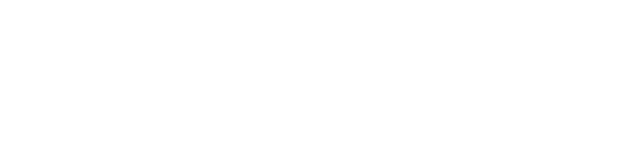
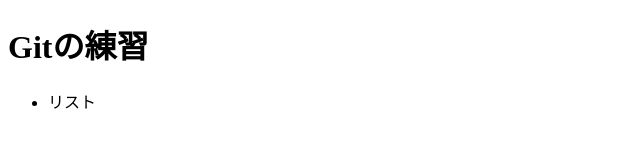
Before and after one commit to mutsuki626/git-test, a plain HTML site: page index.html in a window 1280 px wide. Shown: the whole page, without its empty margins (0-640 px from the left). Drawn offline with Linux system fonts and the light colour scheme.

Commit message:
navの追加

```diff
--- a/index.html
+++ b/index.html
@@ -6,5 +6,14 @@
     <meta name="viewport" content="width=device-width, initial-scale=1.0" />
     <title>Gitの練習</title>
   </head>
-  <body></body>
+  <body>
+    <header class="header">
+      <h1 class="header-ttl">Gitの練習</h1>
+      <nav class="header-nav">
+        <ul class="nav-list">
+          <li class="nav-item">リスト</li>
+        </ul>
+      </nav>
+    </header>
+  </body>
 </html>
```
